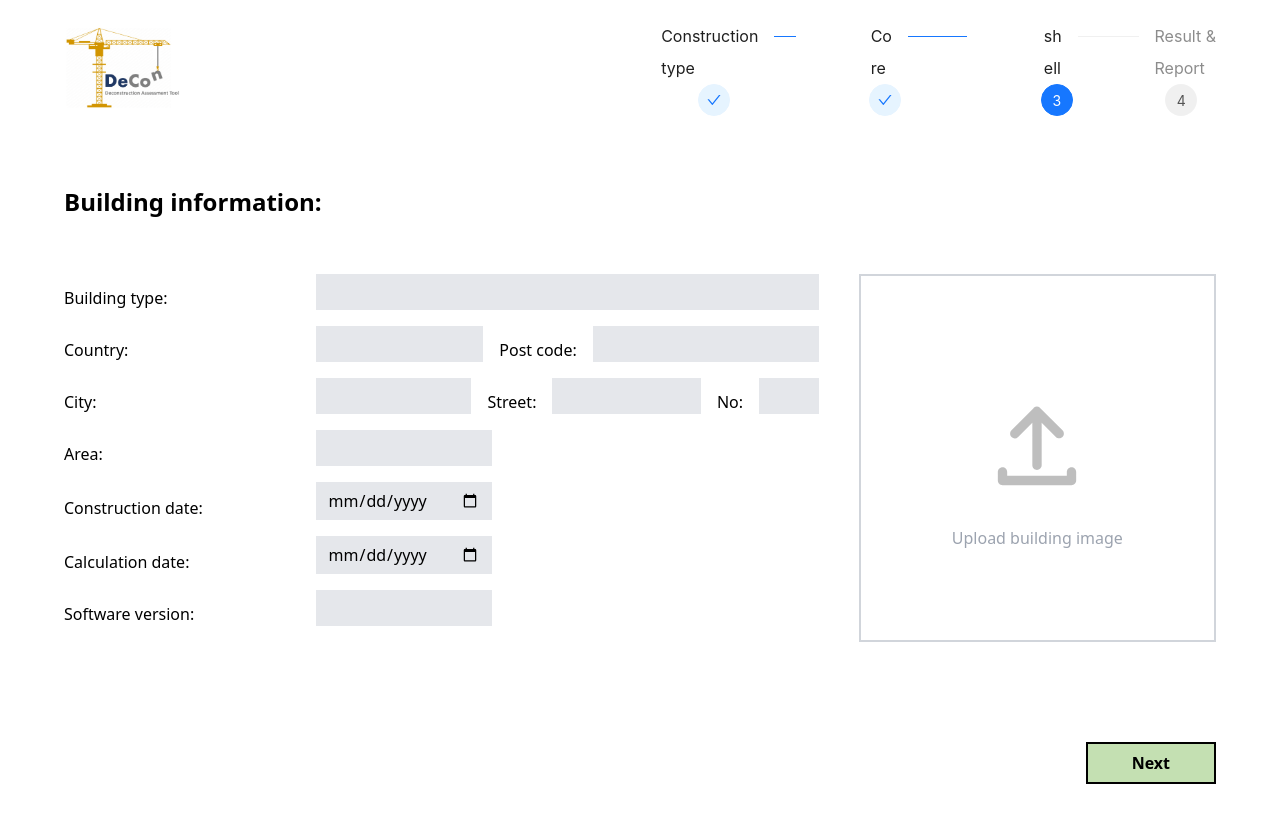
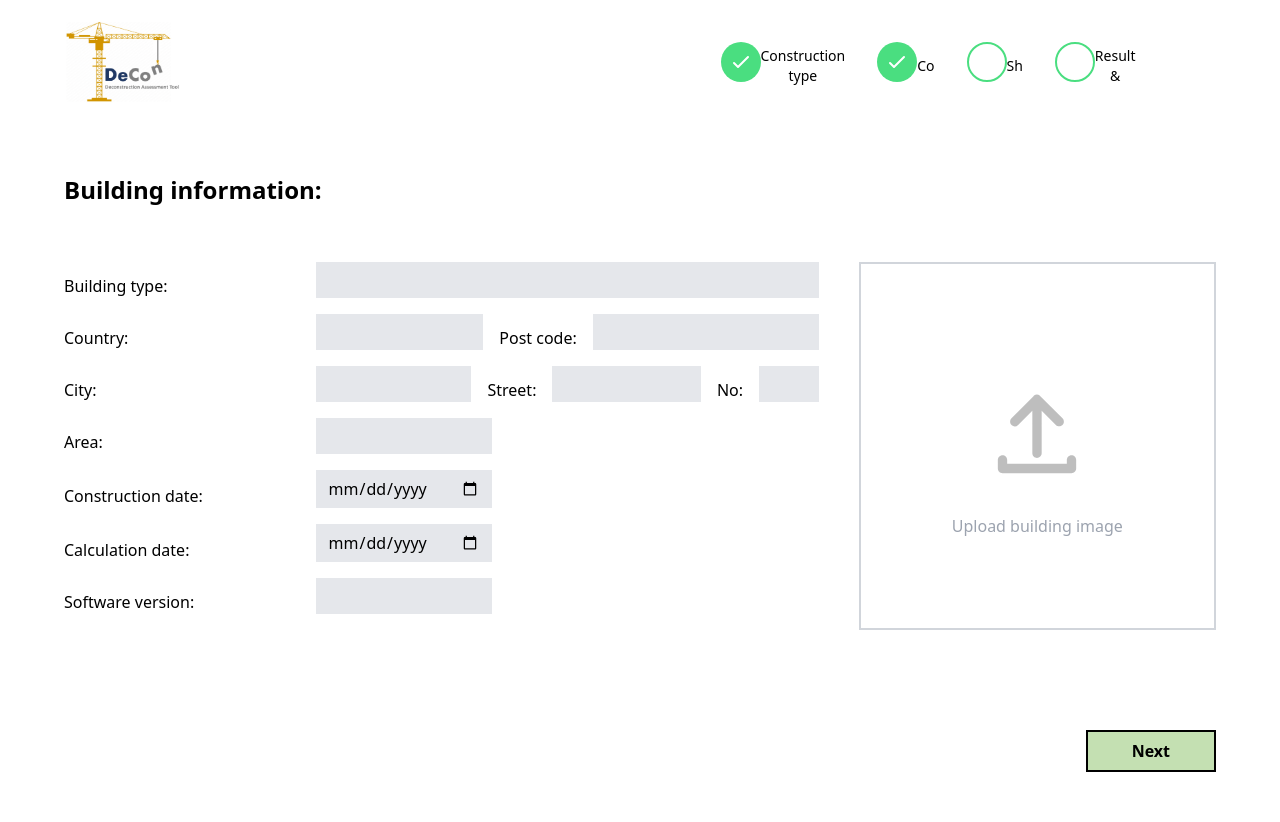
Before and after one commit to shariful10/DeCon, a React (Vite) app: page /building-information in a window 1280 px wide. Shown: the top 822 px of the page. Built offline with nearby package versions, Linux system fonts and the light colour scheme.

Commit message:
try bretcome

```diff
--- a/src/components/shared/Navbar.jsx
+++ b/src/components/shared/Navbar.jsx
@@ -1,7 +1,7 @@
-import { Steps } from "antd";
 import { Link, useLocation } from "react-router-dom";
 import logo from "../../assets/images/logo.jpeg";
 import Container from "../container/Container";
+import ProgressIndicator from "./ProgressIndicator";
 import "./navbar.css";
 
 const Navbar = () => {
@@ -17,7 +17,8 @@ const Navbar = () => {
         </Link>
 
         <div className="w-1/2">
-          <Steps
+          <ProgressIndicator />
+          {/* <Steps
             className="navbar-steps w-full"
             current={2}
             items={[
@@ -54,7 +55,7 @@ const Navbar = () => {
                 ),
               },
             ]}
-          />
+          /> */}
         </div>
       </div>
     </Container>
--- /dev/null
+++ b/src/components/shared/ProgressIndicator.jsx
@@ -0,0 +1,55 @@
+// ./src/ProgressIndicator.jsx
+import React from "react";
+
+const steps = [
+  { label: "Construction type", completed: true },
+  { label: "Co", completed: true },
+  { label: "Sh", completed: false },
+  { label: "Result & Report", completed: false },
+];
+
+const ProgressIndicator = () => {
+  return (
+    <div className="flex items-center justify-center">
+      {steps.map((step, index) => (
+        <div key={index} className="flex items-center">
+          <div
+            className={`w-10 h-10 rounded-full flex items-center justify-center ${
+              step.completed
+                ? "bg-green-400"
+                : "bg-white border-2 border-green-400"
+            }`}
+          >
+            {step.completed ? (
+              <svg
+                className="w-6 h-6 text-white"
+                fill="none"
+                stroke="currentColor"
+                viewBox="0 0 24 24"
+                xmlns="http://www.w3.org/2000/svg"
+              >
+                <path
+                  strokeLinecap="round"
+                  strokeLinejoin="round"
+                  strokeWidth="2"
+                  d="M5 13l4 4L19 7"
+                ></path>
+              </svg>
+            ) : (
+              <span className="text-green-400"></span>
+            )}
+          </div>
+          <div className="text-center mt-2">
+            <span className="block text-sm">{step.label.split(" ")[0]}</span>
+            <span className="block text-sm">{step.label.split(" ")[1]}</span>
+          </div>
+          {index !== steps.length - 1 && (
+            <div className="flex-auto border-t-2 border-gray-300 mx-4"></div>
+          )}
+        </div>
+      ))}
+    </div>
+  );
+};
+
+export default ProgressIndicator;
```
